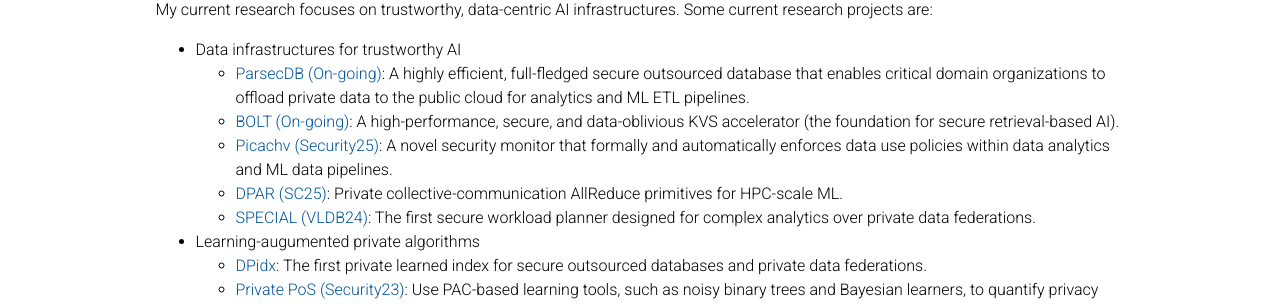
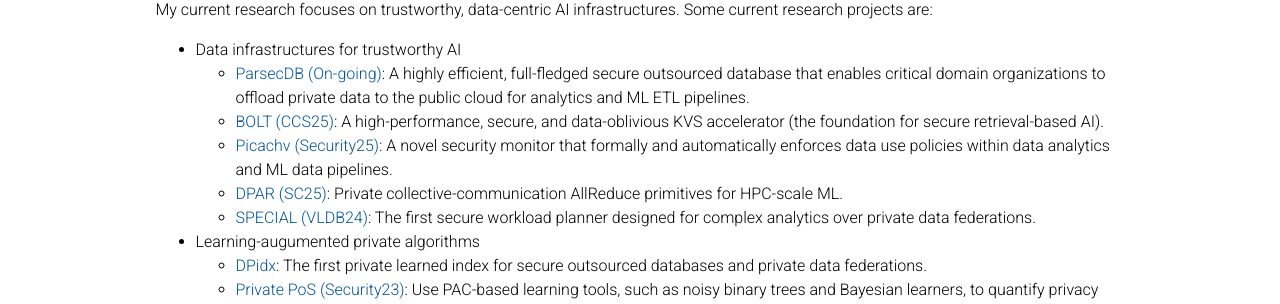
Before and after one commit to lovingmage/lovingmage.github.io, a Jekyll site: the page built from _pages/about.md, in a window 1280 px wide and 900 px high, scrolled down 394 px. Shown: the part 148-452 px from the top of the window. Built offline with Jekyll 4.4.1, drawn with Linux system fonts in a browser that asks for light colours; full-size pictures stand in for the smaller copies a plugin makes; comment, search, counter and statistics services are not loaded; a style sheet for code colours, icons or effects is not loaded.

Commit message:
Update about.md

```diff
--- a/_pages/about.md
+++ b/_pages/about.md
@@ -42,7 +42,7 @@ My current research focuses on trustworthy, data-centric AI infrastructures. Som
 
 - Data infrastructures for trustworthy AI
   - [ParsecDB (On-going)](https://github.com/uu60/parsec): A highly efficient, full-fledged secure outsourced database that enables critical domain organizations to offload private data to the public cloud for analytics and ML ETL pipelines.
-  - [BOLT (On-going)](#): A high-performance, secure, and data-oblivious KVS accelerator (the foundation for secure retrieval-based AI).
+  - [BOLT (CCS25)](#): A high-performance, secure, and data-oblivious KVS accelerator (the foundation for secure retrieval-based AI).
   - [Picachv (Security25)](https://www.usenix.org/conference/usenixsecurity25/presentation/chen-haobin): A novel security monitor that formally and automatically enforces data use policies within data analytics and ML data pipelines.
   - [DPAR (SC25)](#): Private collective-communication AllReduce primitives for HPC-scale ML.
   - [SPECIAL (VLDB24)](https://dl.acm.org/doi/10.14778/3717755.3717764): The first secure workload planner designed for complex analytics over private data federations.
```
